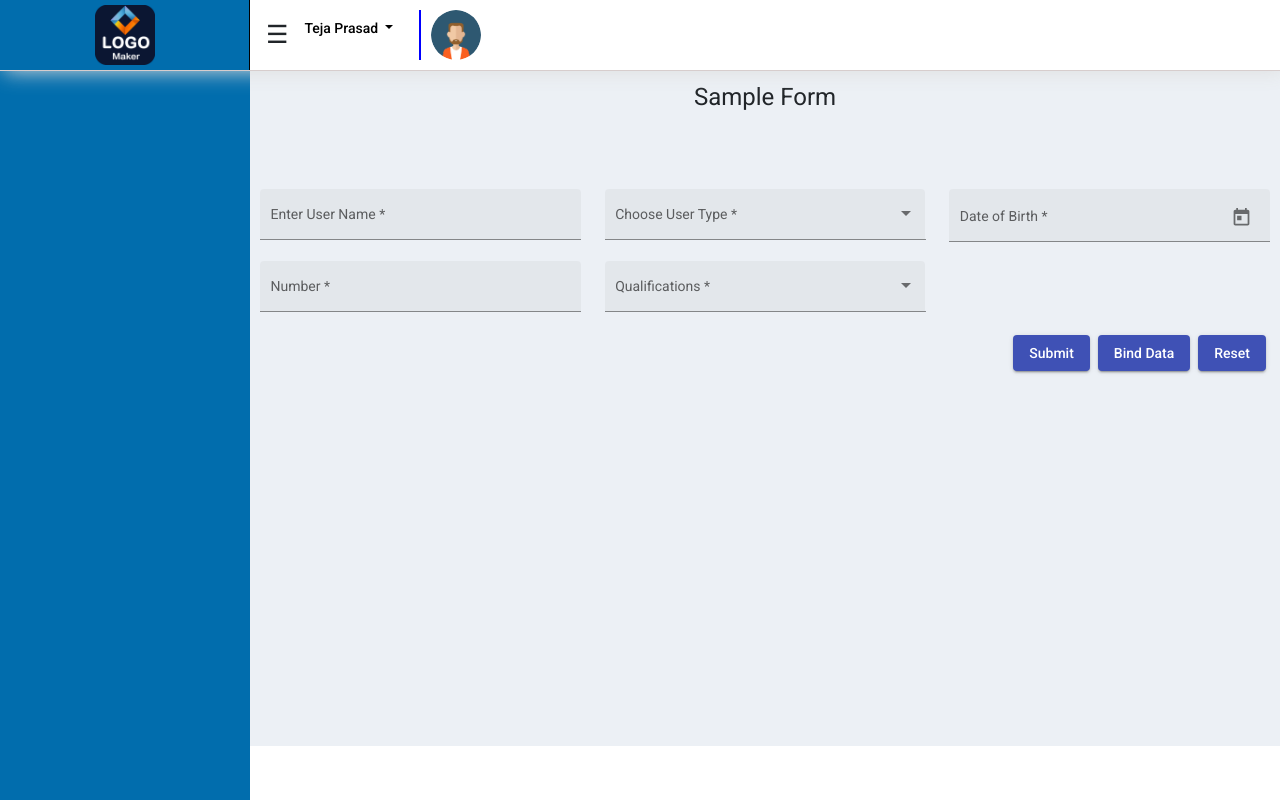
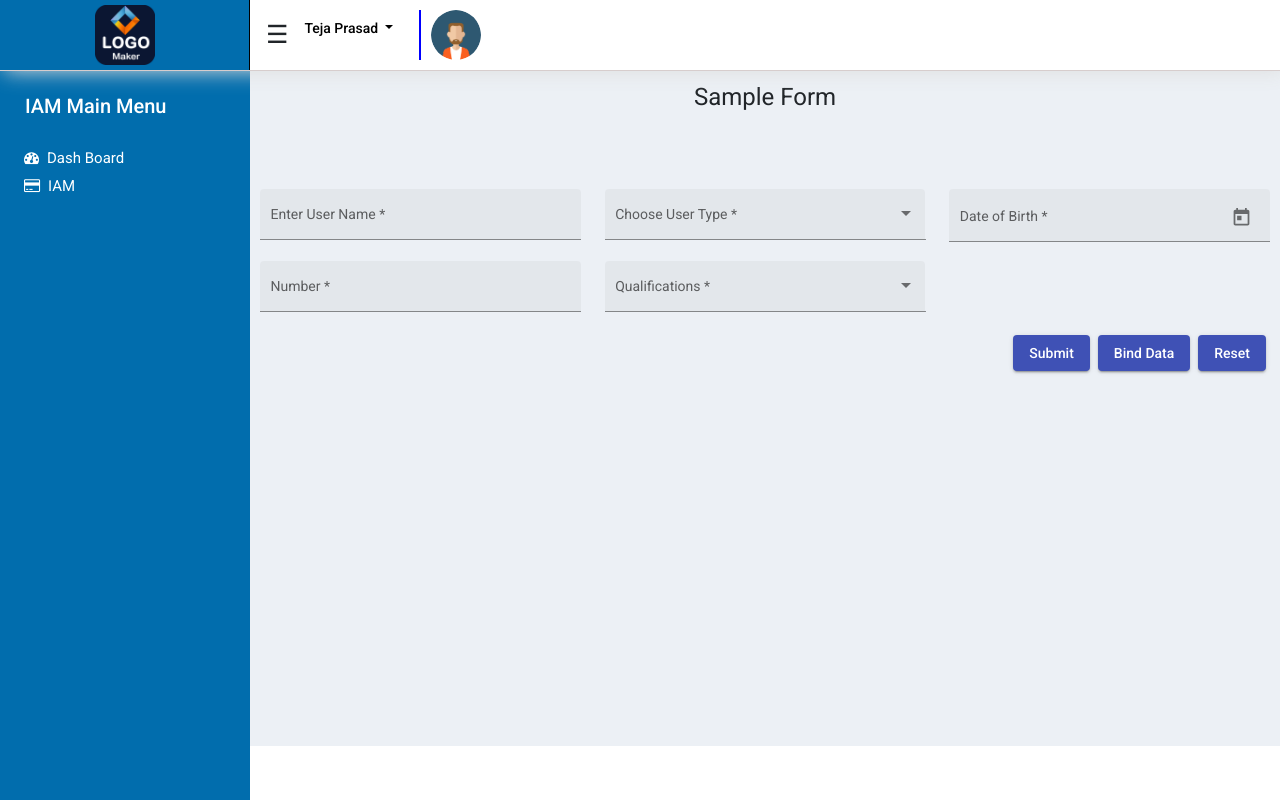
Before and after one commit to Tejaprasadhub/reactiveforms, an Angular app: page / in a window 1280 px wide. Built offline with nearby package versions, Linux system fonts and the light colour scheme.

Commit message:
sidemenu css added

```diff
--- a/src/app/left-nav/left-nav.component.css
+++ b/src/app/left-nav/left-nav.component.css
@@ -11,3 +11,12 @@
     z-index: 810;
     transition: transform .3s ease-in-out,margin .3s ease-in-out;
 }
+
+.main-sidemenu h2{
+    color:#fff;
+}
+.main-sidemenu a{
+color: #fff;
+    text-decoration: none;
+    font-size: 15px;
+}
--- a/src/app/left-nav/left-nav.component.html
+++ b/src/app/left-nav/left-nav.component.html
@@ -1,4 +1,10 @@
 <div class="main-sidemenu">
-    <!-- <p-panelMenu #panel [model]="items"
-    (click)="onClick($event,panel)"></p-panelMenu> -->
+    <div class="row" style="padding: 20px 10px 10px 25px;">
+        <h2>IAM Main Menu</h2>
     </div>
+    <div class="row">
+        <div class="col-md-12 mb-2"><a href="#" class="p-4"><i class="fa fa-dashboard"></i> <span class="m-2">Dash Board</span></a></div>
+        <div class="col-md-12 mb-2"><a href="#" class="p-4"><i class="fa fa-credit-card"></i> <span class="m-2">IAM</span></a></div>
+
+    </div>
+</div>
```
